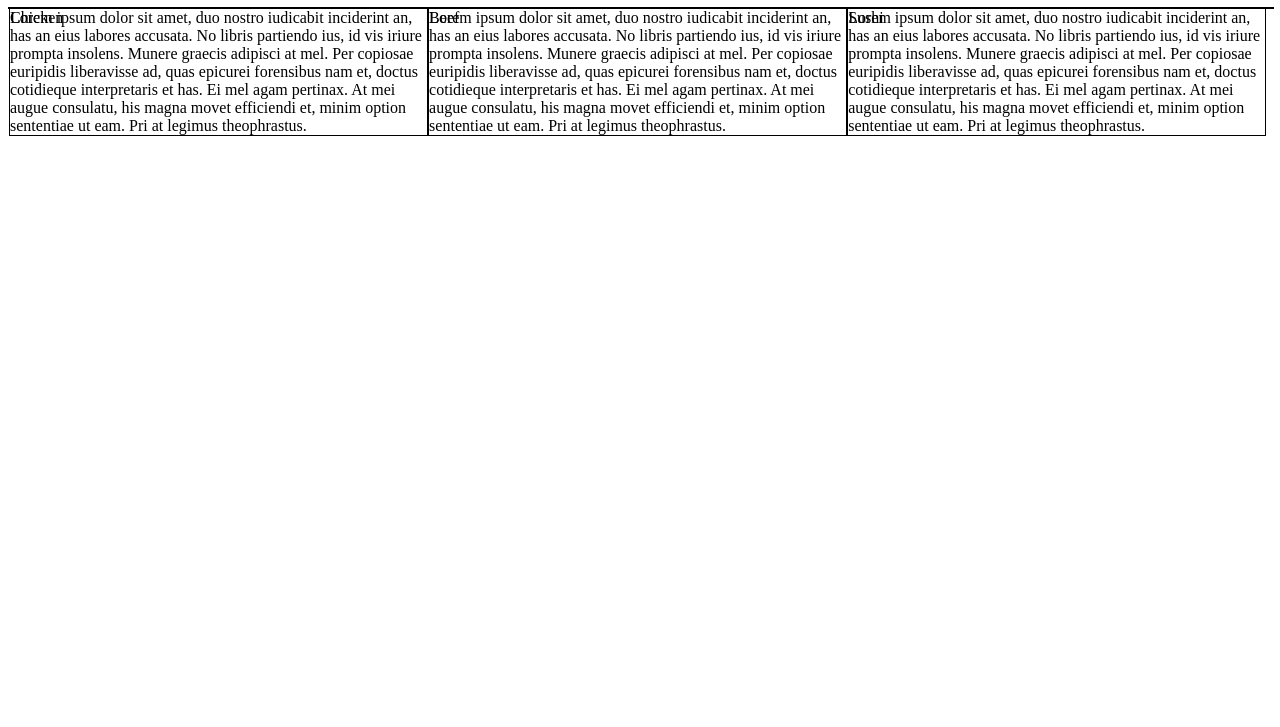
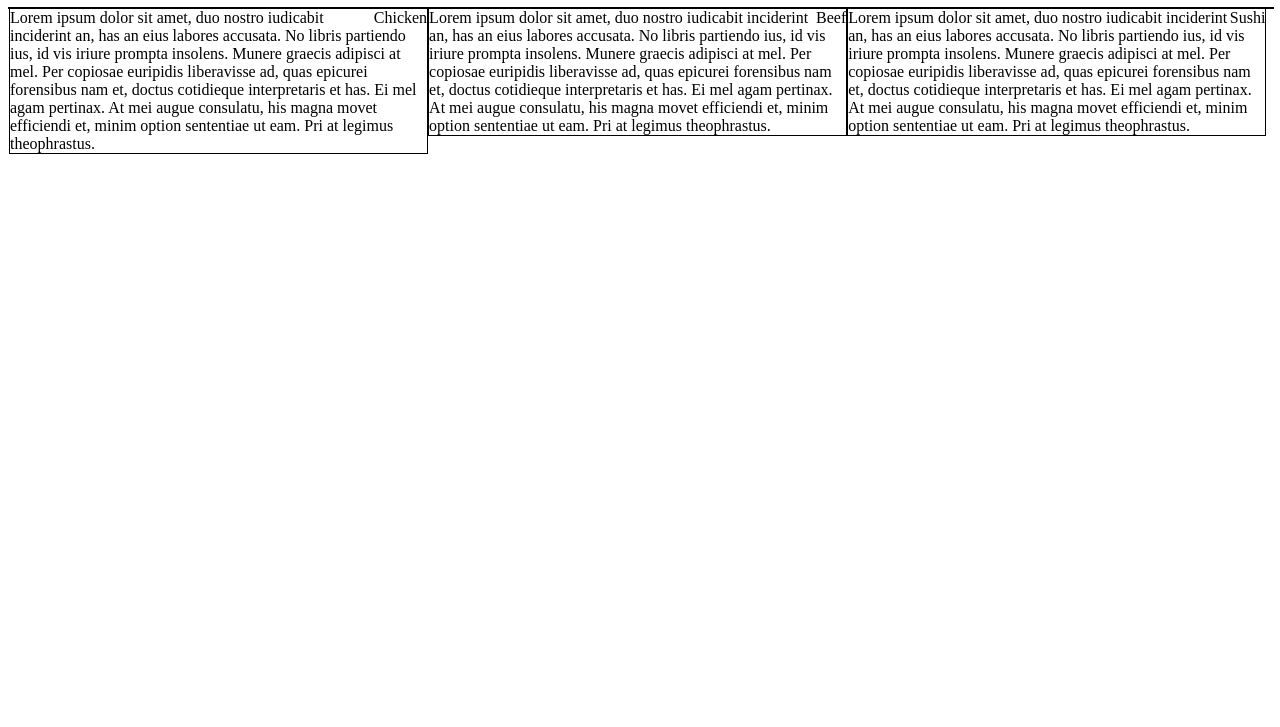
Before and after one commit to tymudy/Assignments, a plain HTML site: page module2/index.html in a window 1280 px wide. Shown: the part 73-800 px from the top of the page. Drawn offline with Linux system fonts and the light colour scheme.

Commit message:
My 2nd try

```diff
--- a/module2/css/stylesheet.css
+++ b/module2/css/stylesheet.css
@@ -7,13 +7,11 @@
 }
 
 section{
-	position: relative;
 	border: 1px solid;
 	clear: right;
 }
 
 .title{
-	position: absolute;
 	float: right;
 }
 
```
